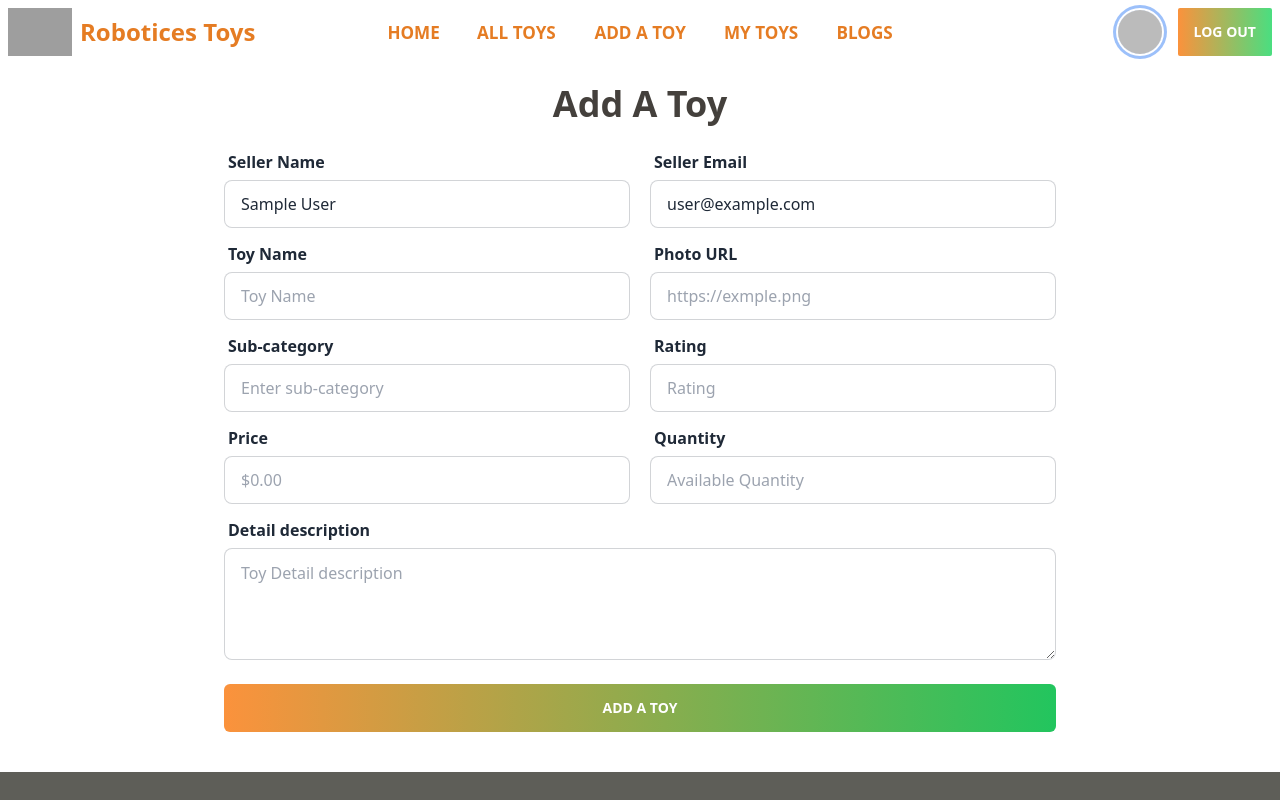
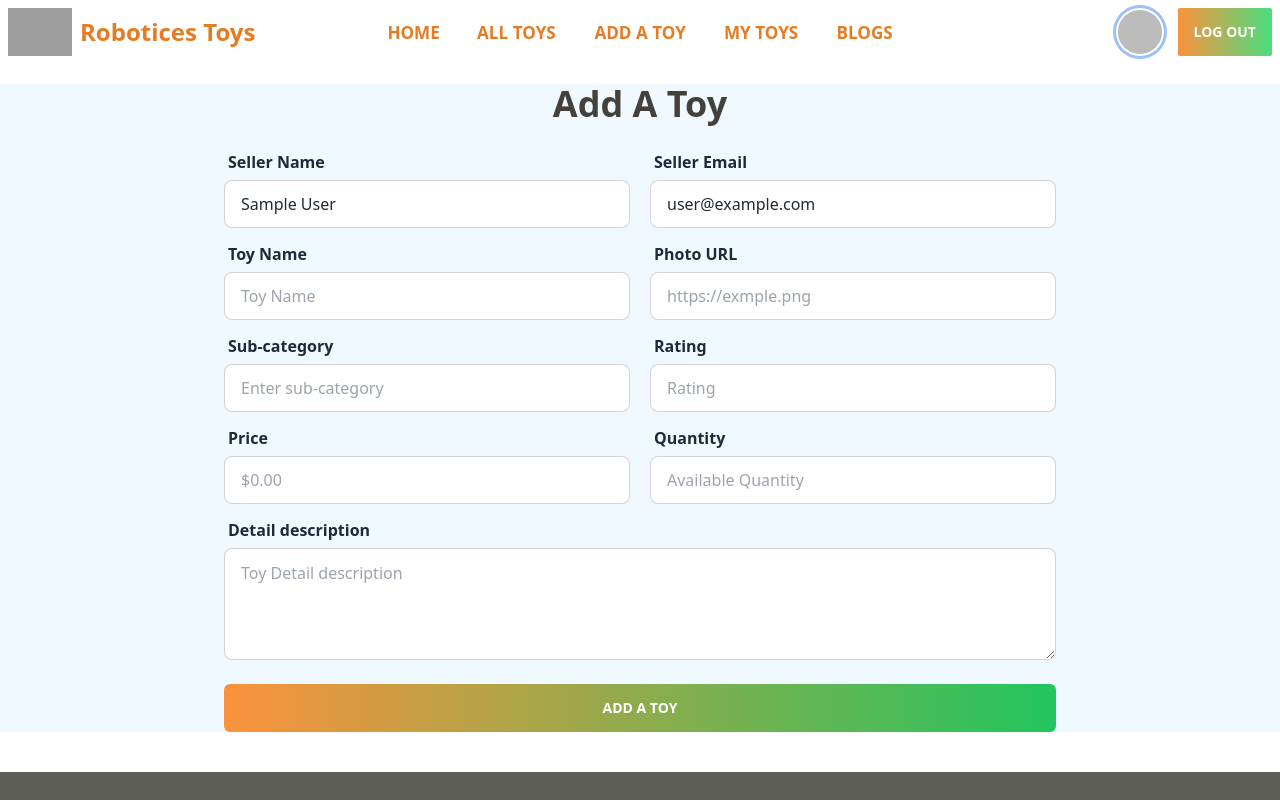
Before and after one commit to sagar-ghosh1/robotics-toys-client, a React (Vite) app: page /add-toy in a window 1280 px wide. Shown: the top 800 px of the page. Built offline with nearby package versions, Linux system fonts and the light colour scheme; no server answers; sample sign-in values are in the browser's storage; grey boxes are pictures that could not be loaded.

Commit message:
all section design part

```diff
--- a/src/pages/ShopCategory/CategoryDetails.jsx
+++ b/src/pages/ShopCategory/CategoryDetails.jsx
@@ -8,14 +8,14 @@ const CategoryDetails = () => {
 
    return (
       <div>
-         <div className="hero min-h-screen bg-base-200">
+         <div className="hero min-h-screen bg-sky-50">
             <div className="hero-content flex-col">
                <img src={photo} className="max-w-md rounded-lg shadow-2xl" />
                <div>
                   <h1 className="text-5xl font-bold">{toyName}</h1>
                   <p className="pt-6 pb-2"><span className='text-[17px] font-bold'>Price: </span>${price}</p>
                   <p className='flex gap-2 mb-2'>
-                     <Rating style={{ maxWidth: 120 }} value={rating} readOnly className=''/> ({rating})
+                     <Rating style={{ maxWidth: 120 }} value={rating} readOnly className='' /> ({rating})
                   </p>
                   <p><span className='text-[17px] font-bold'>Details: </span>{details}</p>
                </div>
--- a/src/pages/toys/AddAToy/AddAToy.jsx
+++ b/src/pages/toys/AddAToy/AddAToy.jsx
@@ -47,7 +47,7 @@ const AddAToy = () => {
    }
 
    return (
-      <div>
+      <div className='bg-sky-50'>
          <h2 className='text-4xl text-center text-stone-700 font-semibold my-5'>Add A Toy</h2>
          <div className='max-w-4xl mx-auto px-8 mb-10'>
             <form onSubmit={handleAddToy}>
--- a/src/pages/toys/MyToys/UpdateToy.jsx
+++ b/src/pages/toys/MyToys/UpdateToy.jsx
@@ -44,7 +44,7 @@ const UpdateToy = () => {
    }
 
    return (
-      <div>
+      <div className='bg-sky-50'>
          <h2 className='text-4xl text-center text-stone-700 font-semibold my-5'>Update Your Toy</h2>
          <div className='max-w-4xl mx-auto px-8'>
             <form onSubmit={handleUpdateToy}>
```
